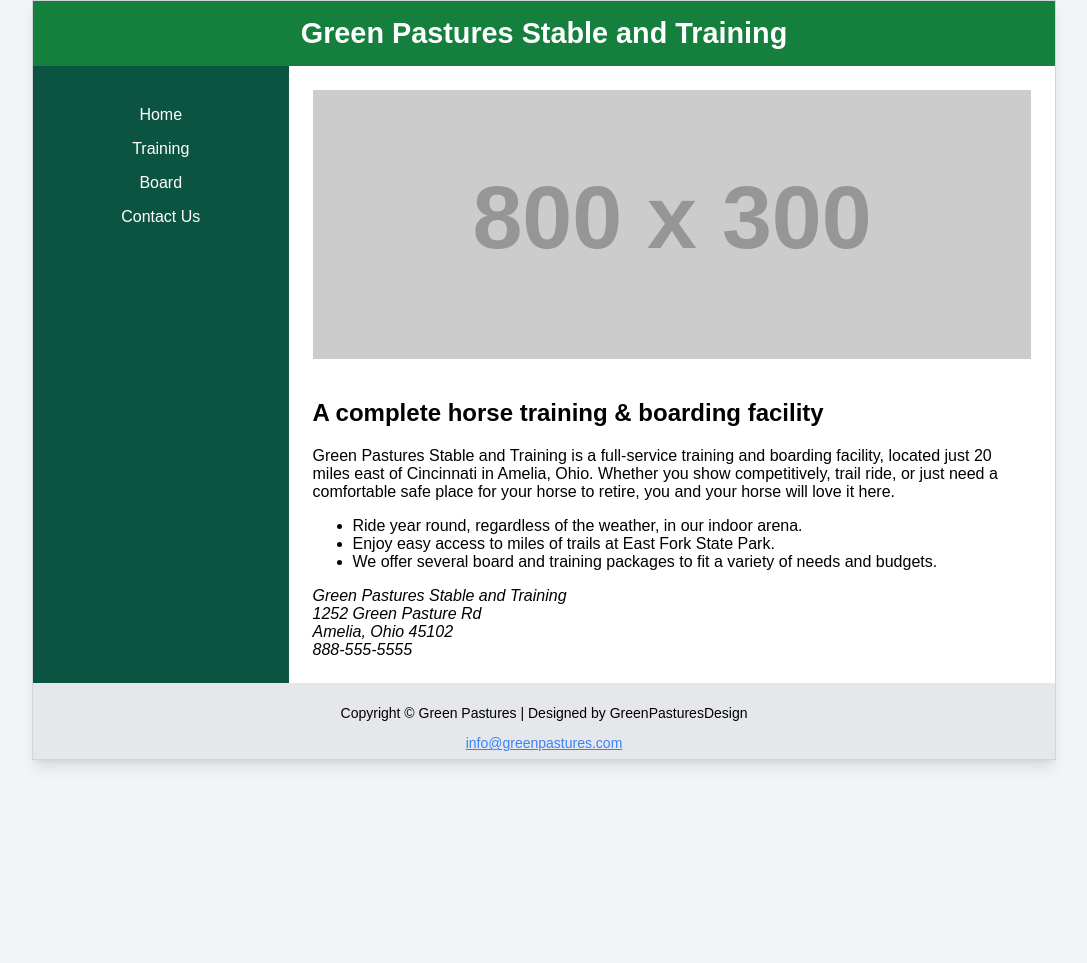
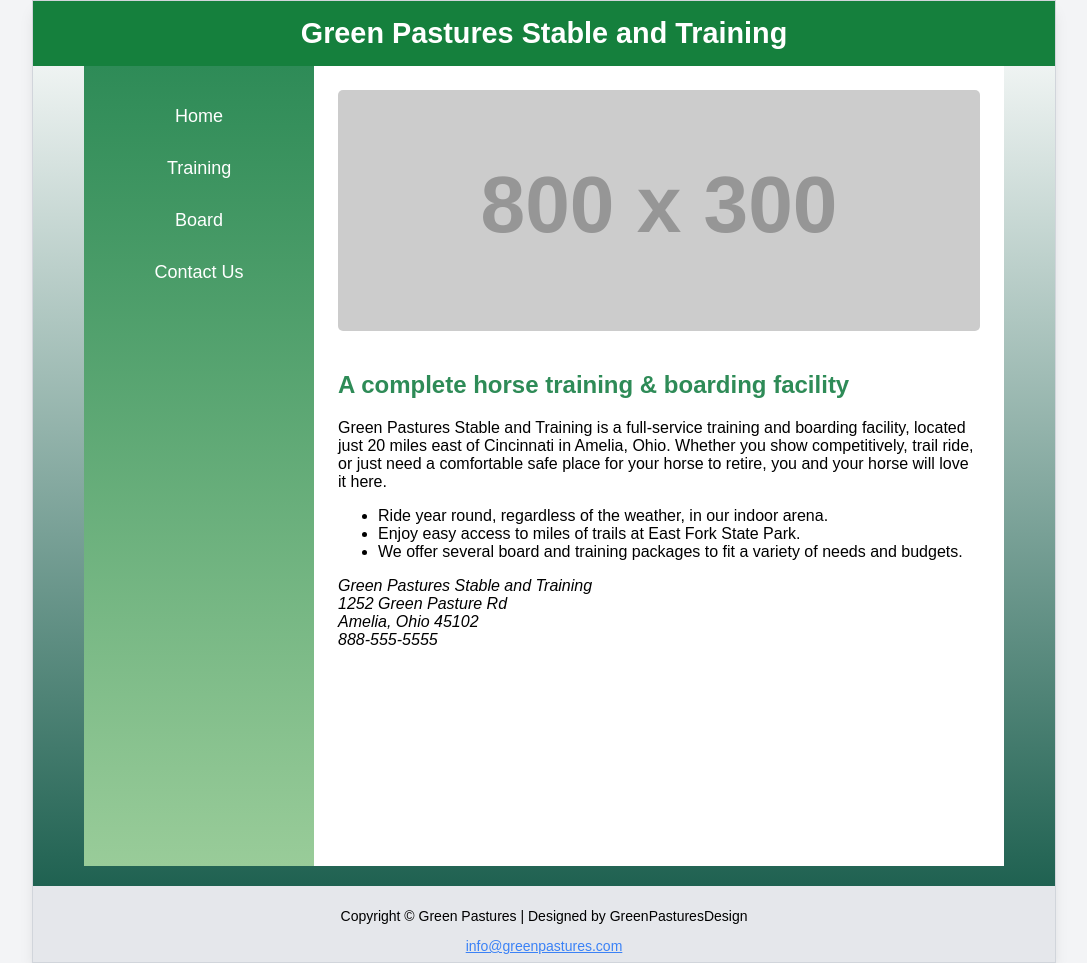
Before and after one commit to Godspeed-d/prototype, a plain HTML site: page index.html in a window 1280 px wide. Shown: the whole page, without its empty margins (96-1183 px from the left). Before the commit the page ends 800 px from the top, so only its background shows below. Drawn offline with Linux system fonts and the light colour scheme; placeholder pictures from the web are drawn by us.

Commit message:
Update index.html

```diff
--- a/index.html
+++ b/index.html
@@ -4,7 +4,7 @@
     <meta charset="UTF-8">
     <meta name="viewport" content="width=device-width, initial-scale=1.0">
     <title>Green Pastures Stable and Training</title>
-    <link rel="stylesheet" href="GPST.css">
+    <link rel="stylesheet" href="styles.css">
     <link rel="shortcut icon" href="favicon.ico" type="image/x-icon"/>
     <style>
         * { box-sizing: border-box; }
```
